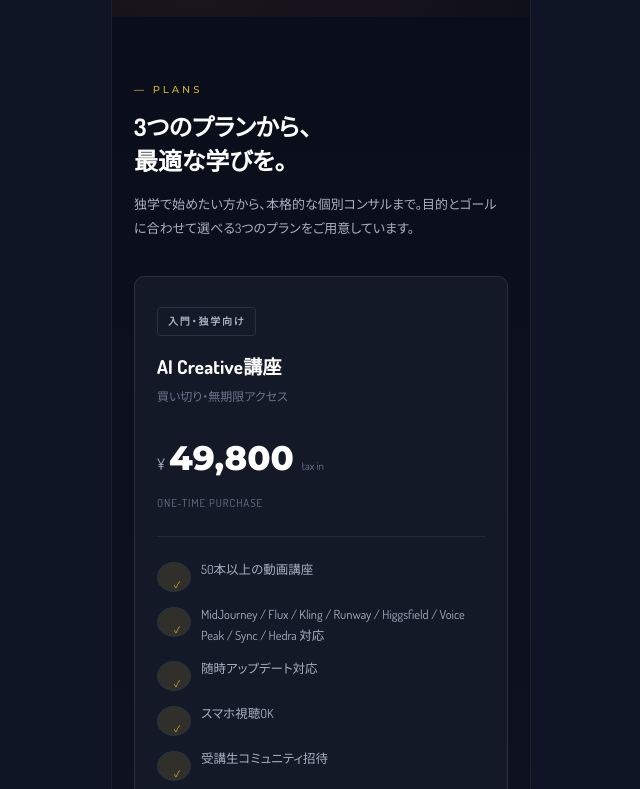
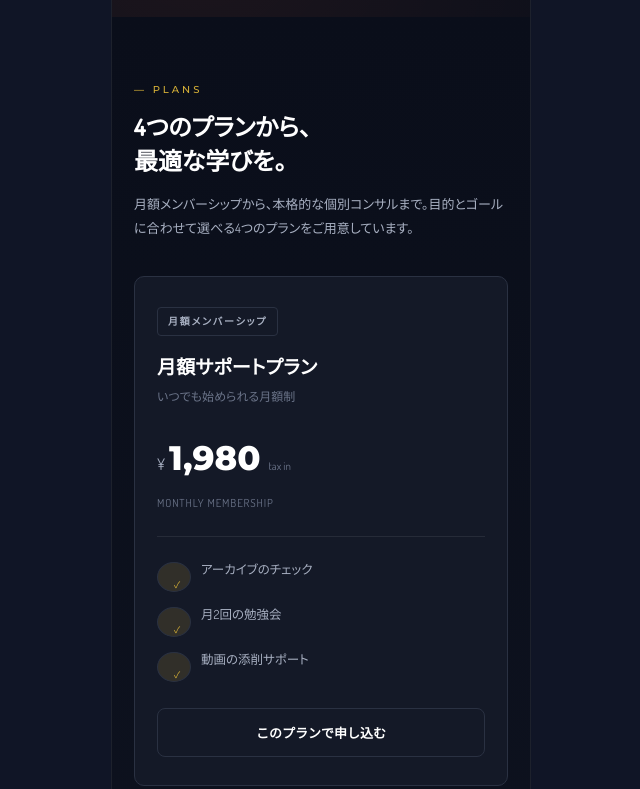
Before and after one commit to gdtop7310-stack/kana-ai, a plain HTML site: page index.html in a window 1280 px wide. Shown: the part 1060-1849 px from the top of the page, without its empty margins (319-959 px from the left). Drawn offline with Linux system fonts and the light colour scheme.

Commit message:
Update index.html

```diff
--- a/index.html
+++ b/index.html
@@ -4,7 +4,7 @@
 <meta charset="UTF-8">
 <meta name="viewport" content="width=device-width, initial-scale=1.0">
 <title>AI Creative Academy｜画像・動画・音声AIスクール</title>
-<meta name="description" content="最新AIツールを全て学べる実践型オンラインスクール。YouTube収益化から個別コンサルまで、目的に合わせて選べる3つのプラン。">
+<meta name="description" content="最新AIツールを全て学べる実践型オンラインスクール。月額1,980円のメンバーシップからYouTube収益化・個別コンサルまで、目的に合わせて選べる4つのプラン。">
 <link rel="preconnect" href="https://fonts.googleapis.com">
 <link rel="preconnect" href="https://fonts.gstatic.com" crossorigin="">
 <link rel="stylesheet" href="https://fonts.googleapis.com/css2?family=Noto+Sans+JP:wght@400;500;700;900&amp;family=Montserrat:wght@500;700;800&amp;display=swap">
@@ -1165,7 +1165,7 @@
         <span class="br accent">次のステージへ。</span>
       </h1>
       <p class="hero-sub">
-        画像生成・動画生成・音声生成 — 最新AIツールを全て学べる、実践型オンラインスクール。目的に合わせて選べる3つのプランで、初心者から法人まで。
+        画像生成・動画生成・音声生成 — 最新AIツールを全て学べる、実践型オンラインスクール。目的に合わせて選べる4つのプランで、初心者から法人まで。
       </p>
       <div class="hero-cta">
         <a href="#plans" class="btn btn-primary">
@@ -1192,11 +1192,30 @@
   <section id="plans" data-screen-label="02 Plans">
     <div class="section-head">
       <span class="section-kicker">— PLANS</span>
-      <h2 class="section-title">3つのプランから、<br>最適な学びを。</h2>
-      <p class="section-sub">独学で始めたい方から、本格的な個別コンサルまで。目的とゴールに合わせて選べる3つのプランをご用意しています。</p>
+      <h2 class="section-title">4つのプランから、<br>最適な学びを。</h2>
+      <p class="section-sub">月額メンバーシップから、本格的な個別コンサルまで。目的とゴールに合わせて選べる4つのプランをご用意しています。</p>
     </div>
 
     <div class="plan-cards">
+      <!-- Plan 0 (Monthly Membership) -->
+      <div class="plan-card reveal in" data-plan="monthly">
+        <span class="plan-badge">月額メンバーシップ</span>
+        <h3 class="plan-name">月額サポートプラン</h3>
+        <p class="plan-tagline">いつでも始められる月額制</p>
+        <div class="plan-price">
+          <span class="yen">¥</span>
+          <span class="amount">1,980</span>
+          <span class="tax">tax in</span>
+        </div>
+        <div class="plan-period">MONTHLY MEMBERSHIP</div>
+        <ul class="plan-features">
+          <li><span class="check">✓</span>アーカイブのチェック</li>
+          <li><span class="check">✓</span>月2回の勉強会</li>
+          <li><span class="check">✓</span>動画の添削サポート</li>
+        </ul>
+        <button class="plan-cta" data-select-plan="monthly">このプランで申し込む</button>
+      </div>
+
       <!-- Plan 1 -->
       <div class="plan-card reveal in" data-plan="course">
         <span class="plan-badge">入門・独学向け</span>
@@ -1661,6 +1680,14 @@
         <div class="field-label">プラン選択 <span class="req">必須</span></div>
         <div class="radio-group" id="plan-radio">
           <label class="radio">
+            <input type="radio" name="plan" value="monthly">
+            <span class="radio-dot"></span>
+            <span class="radio-content">
+              <div class="main">月額サポートプラン</div>
+              <div class="sub">¥1,980 / 月</div>
+            </span>
+          </label>
+          <label class="radio">
             <input type="radio" name="plan" value="course">
             <span class="radio-dot"></span>
             <span class="radio-content">
@@ -2051,6 +2078,7 @@ faqList.addEventListener('click', (e) => {
 
 /* ============ PLAN SELECTION ============ */
 const planLabels = {
+  'monthly': '月額サポートプラン（¥1,980 / 月）',
   'course': 'AI Creative講座（¥49,800）',
   'youtube-3m': 'YouTube収益化プラン（¥330,000）',
   'youtube-6m': 'YouTube総合コンサルプラン（¥550,000）',
```
